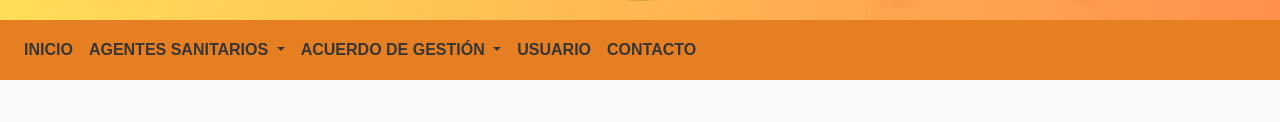
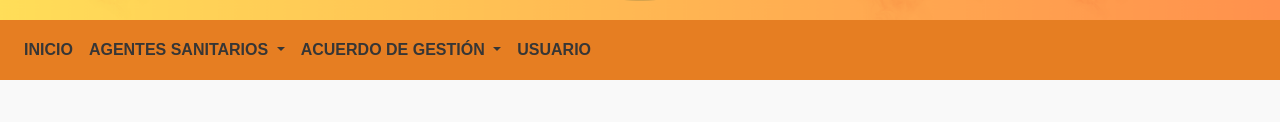
Before and after one commit to YamilAlem/APS, a plain HTML site: page index.html in a window 1280 px wide. Shown: the part 280-402 px from the top of the page. Drawn offline with nearby package versions, Linux system fonts and the light colour scheme.

Commit message:
Update index.html

```diff
--- a/index.html
+++ b/index.html
@@ -43,9 +43,6 @@
                 </li>
                 <li class="nav-item">
                     <a class="nav-link" href="#" onclick="showContent('acceso_restringido')">USUARIO</a>
-                </li>
-                <li class="nav-item">
-                    <a class="nav-link" href="#footer">CONTACTO</a>
                 </li>
             </ul>
         </div>
```
